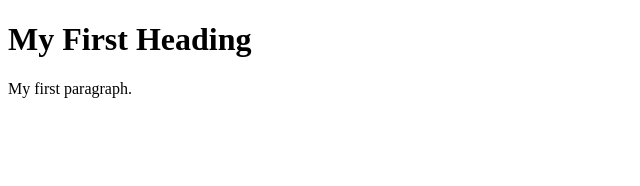
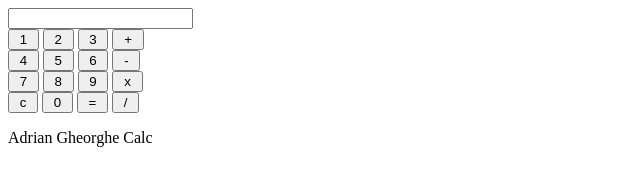
Before and after one commit to Alex1a2b/Alex1a2b.github.io, a plain HTML site: page index.html in a window 1280 px wide. Shown: the whole page, without its empty margins (0-640 px from the left). Drawn offline with Linux system fonts and the light colour scheme.

Commit message:
Update index.html

```diff
--- a/index.html
+++ b/index.html
@@ -1,10 +1,45 @@
 <!DOCTYPE html>
 <html>
-<body>
+    <head>
+        <title>Calculator - Gheorghe Marin Adrian</title>
+    </head>
+    <body>
+        <div id='calc-contain'>
 
-<h1>My First Heading</h1>
+          <form name="calculator">
 
-<p>My first paragraph.</p>
+            <input type="text" name="answer" />
+            <br>
 
-</body>
+            <input type="button" value=" 1 " onclick="calculator.answer.value += '1'" />
+            <input type="button" value=" 2 " onclick="calculator.answer.value += '2'" />
+            <input type="button" value=" 3 " onclick="calculator.answer.value += '3'" />
+            <input type="button" value=" + " onclick="calculator.answer.value += '+'" />
+            <br/>
+
+            <input type="button" value=" 4 " onclick="calculator.answer.value += '4'" />
+            <input type="button" value=" 5 " onclick="calculator.answer.value += '5'" />
+            <input type="button" value=" 6 " onclick="calculator.answer.value += '6'" />
+            <input type="button" value=" - " onclick="calculator.answer.value += '-'" />
+            </br>
+
+            <input type="button" value=" 7 " onclick="calculator.answer.value += '7'" />
+            <input type="button" value=" 8 " onclick="calculator.answer.value += '8'" />
+            <input type="button" value=" 9 " onclick="calculator.answer.value += '9'" />
+            <input type="button" value=" x " onclick="calculator.answer.value += '*'" />
+            </br>
+
+            <input type="button" value=" c " onclick="calculator.answer.value = ''" />
+            <input type="button" value=" 0 " onclick="calculator.answer.value += '0'" />
+            <input type="button" value=" = " onclick="calculator.answer.value = eval(calculator.answer.value)" />
+            <input type="button" value=" / " onclick="calculator.answer.value += '/'" />
+            </br>
+
+
+          </form>
+          <div id="agh">
+            <p>Adrian Gheorghe Calc
+          </div>
+        </div>
+    </body>
 </html>
```
